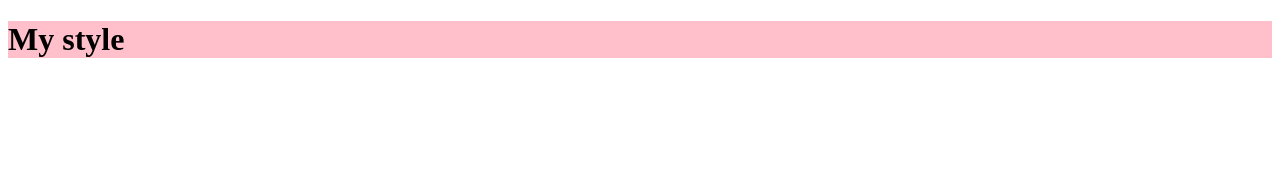
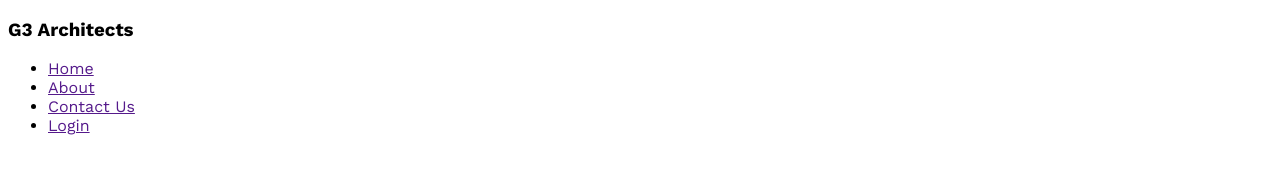
Before and after one commit to arisajinnat/G3-Architects, a plain HTML site: page index.html in a window 1280 px wide. Drawn offline with nearby package versions, Linux system fonts and the light colour scheme.

Commit message:
added google fonts

```diff
--- a/index.html
+++ b/index.html
@@ -7,6 +7,18 @@
     <link rel="stylesheet" href="styles/architect.css">
 </head>
 <body>
-    <h1>My style</h1>
+    <header>
+        <nav>
+            <h3>G3 Architects</h3>
+            <ul>
+                <li><a href="">Home</a></li>
+                <li><a href="">About</a></li>
+                <li><a href="">Contact Us</a></li>
+                <li><a href="">Login</a></li>
+            </ul>
+        </nav>
+    </header>
+    <main></main>
+    <footer></footer>
 </body>
 </html>
--- a/styles/architect.css
+++ b/styles/architect.css
@@ -1,3 +1,9 @@
-h1{
-    background-color: pink;
+
+/* Work sans font from google fonts */
+
+@import url('https://fonts.googleapis.com/css2?family=Open+Sans&family=Work+Sans:wght@400;600;700&display=swap');
+
+*{
+font-family: 'Open Sans', sans-serif;
+font-family: 'Work Sans', sans-serif;
 }
```
